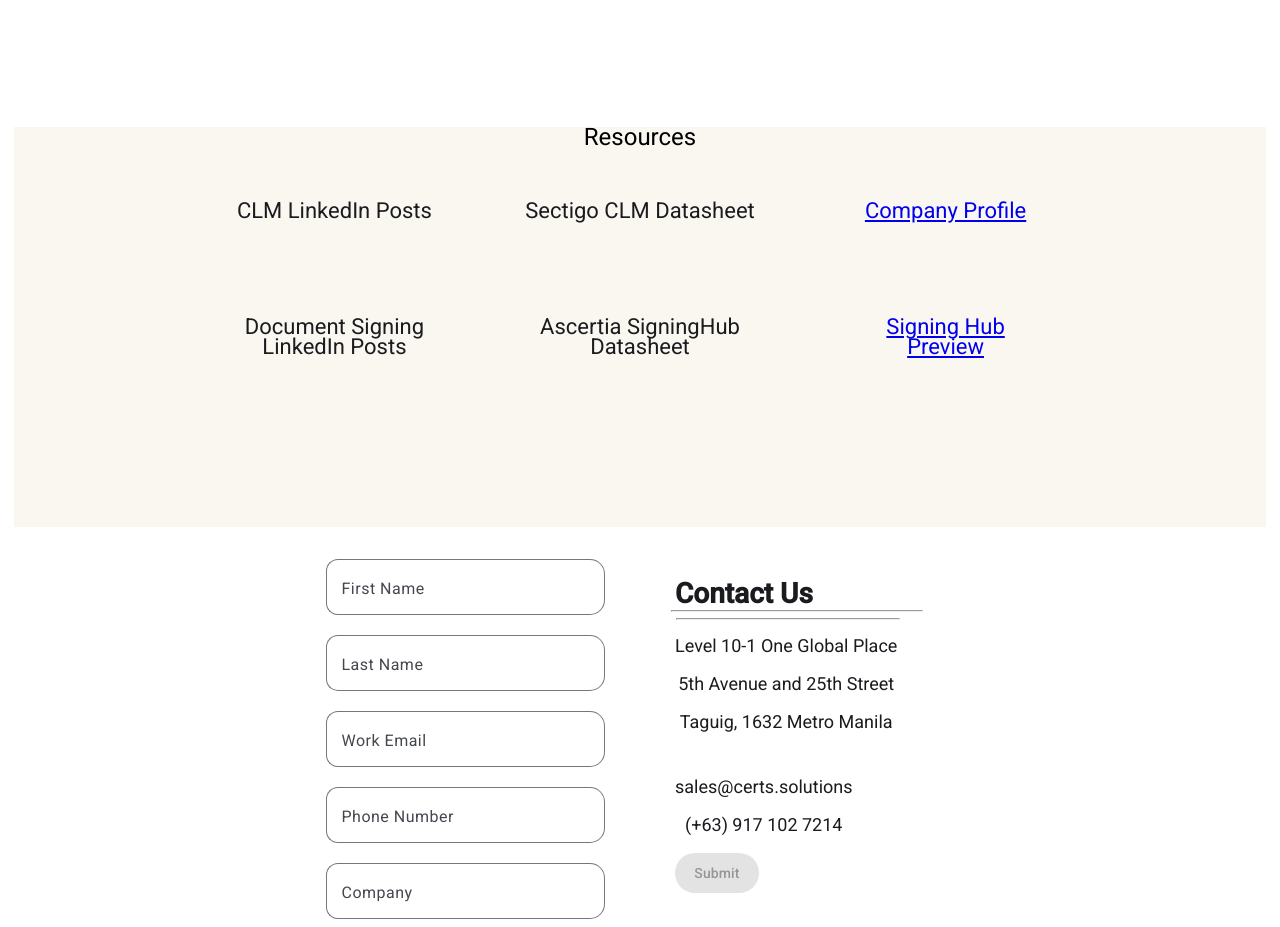
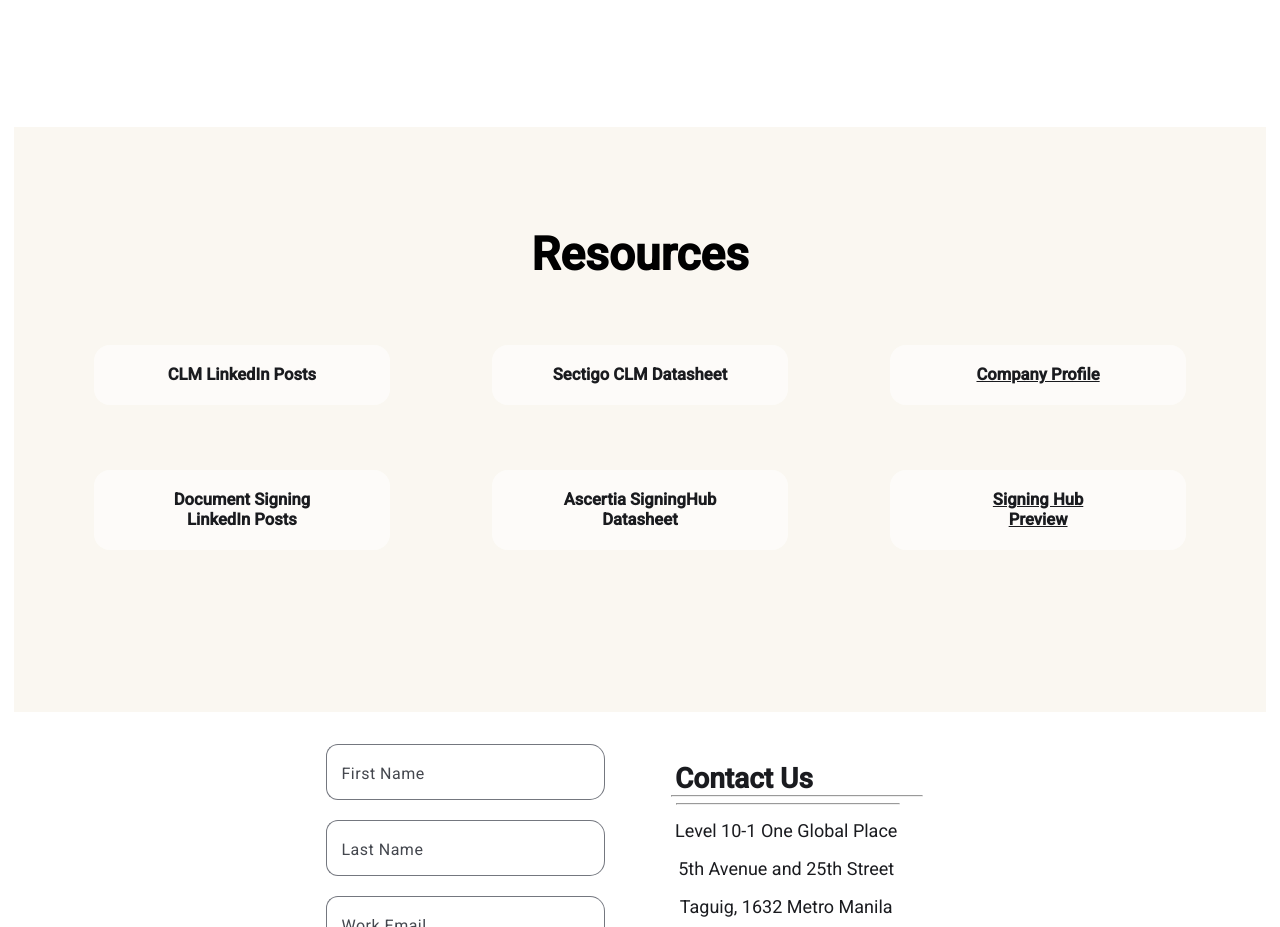
Before and after one commit to rolanveroncruz/certs-web, an Angular app: page / in a window 1280 px wide. Shown: the part 2360-3287 px from the top of the page. Built offline with nearby package versions, Linux system fonts and the light colour scheme; no server answers.

Commit message:
done resources.

```diff
--- a/src/app/landing/resources/resources.html
+++ b/src/app/landing/resources/resources.html
@@ -1,47 +1,35 @@
-<div class="resources-container">
-  <div class="resources-headline">
-    Resources
+<section class="resources-container" id="resources">
+  <div class="resources-inner">
+    <div class="resources-headline">Resources</div>
+
+    <div class="resources-grid">
+      <div class="resources-grid-item">
+        <div class="resources-grid-item-headline">CLM LinkedIn Posts</div>
       </div>
-  <div class="resources-grid">
+
+      <div class="resources-grid-item">
+        <div class="resources-grid-item-headline">Sectigo CLM Datasheet</div>
+      </div>
 
       <div class="resources-grid-item">
         <div class="resources-grid-item-headline">
-        CLM LinkedIn Posts
+          <a href="assets/downloads/250725 Company Profile.pdf" download>Company Profile</a>
         </div>
       </div>
 
       <div class="resources-grid-item">
-      <div class="resources-grid-item-headline">
-        Sectigo CLM Datasheet
+        <div class="resources-grid-item-headline">Document Signing <br> LinkedIn Posts</div>
       </div>
+
+      <div class="resources-grid-item">
+        <div class="resources-grid-item-headline">Ascertia SigningHub <br> Datasheet</div>
       </div>
 
       <div class="resources-grid-item">
         <div class="resources-grid-item-headline">
-        <a href="assets/downloads/250725 Company Profile.pdf" download> Company Profile </a>
+          <a href="assets/downloads/SigningHub Preview.pdf" download>Signing Hub <br> Preview</a>
         </div>
       </div>
-
-    <div class="resources-grid-item">
-      <div class="resources-grid-item-headline">
-        Document Signing <br> LinkedIn Posts
     </div>
   </div>
-
-    <div class="resources-grid-item">
-      <div class="resources-grid-item-headline">
-        Ascertia SigningHub <br>
-        Datasheet
-      </div>
-    </div>
-
-    <div class="resources-grid-item">
-      <div class="resources-grid-item-headline">
-        <a href="assets/downloads/SigningHub Preview.pdf" download> Signing Hub <br> Preview</a>
-      </div>
-    </div>
-
-
-
-  </div>
-</div>
+</section>
--- a/src/app/landing/resources/resources.scss
+++ b/src/app/landing/resources/resources.scss
@@ -1,28 +1,73 @@
-.resources-container{
+.resources-container {
   width: 100%;
-  display: flex;
-  flex-direction: column;
-  align-items: center;
+  background-color: rgba(189, 155, 77, 0.08);
+
+  min-height: 585px;
+
+  /* 115px top/bottom at 1440, scales down */
+  padding-block: clamp(48px, 7.99vw, 115px);
+
   text-align: center;
-  background-color: rgb(189,155,77,0.08);
 }
-.resources-headline{
+
+.resources-inner {
+  padding-inline: clamp(16px, 6.25vw, 90px);
+}
+
+/* Big headline like Products/Solutions */
+.resources-headline {
   font-family: 'Roboto', sans-serif;
-  font-size: 24px;
+  font-weight: 700;
   color: black;
+  line-height: 1.1;
+
+  font-size: clamp(38px, 3.6vw, 56px);
+  margin: 0 0 65px 0; /* consistent “headline → grid” spacing */
 }
-.resources-grid{
+
+/* 3x2 grid */
+.resources-grid {
   display: grid;
   grid-template-columns: repeat(3, 1fr);
-  grid-gap: 2rem;
-  padding: 2rem;
-  grid-template-rows: 1fr 1fr 1fr;
+
+  /* requirement: ~115px column gap at 1440, scales down */
+  column-gap: clamp(24px, 7.99vw, 115px);
+
+  /* you didn’t specify row gap; use same as products row gap feel */
+  row-gap: 65px;
 }
-.resources-grid-item{
 
+/* Optional: make the tiles look like clickable cards */
+.resources-grid-item {
+  background: rgba(255, 255, 255, 0.6);
+  border-radius: 16px;
+  padding: 20px;
 }
-.resources-grid-item-headline{
+
+.resources-grid-item-headline {
   font-family: 'Roboto', sans-serif;
-  font-size: 22px;
-  padding:1em;
+  font-size: clamp(16px, 1.3vw, 18px);
+  font-weight: 700;
+  margin: 0;
 }
+
+.resources-grid-item a {
+  color: inherit;
+  text-decoration: underline;
+  font-weight: 700;
+}
+
+/* Responsive */
+@media (max-width: 1024px) {
+  .resources-grid {
+    grid-template-columns: repeat(2, 1fr);
+    column-gap: 32px;
+  }
+}
+
+@media (max-width: 640px) {
+  .resources-grid {
+    grid-template-columns: 1fr;
+    row-gap: 24px;
+  }
+}
```
Lines whose indentation alone changed are shown as unchanged.
